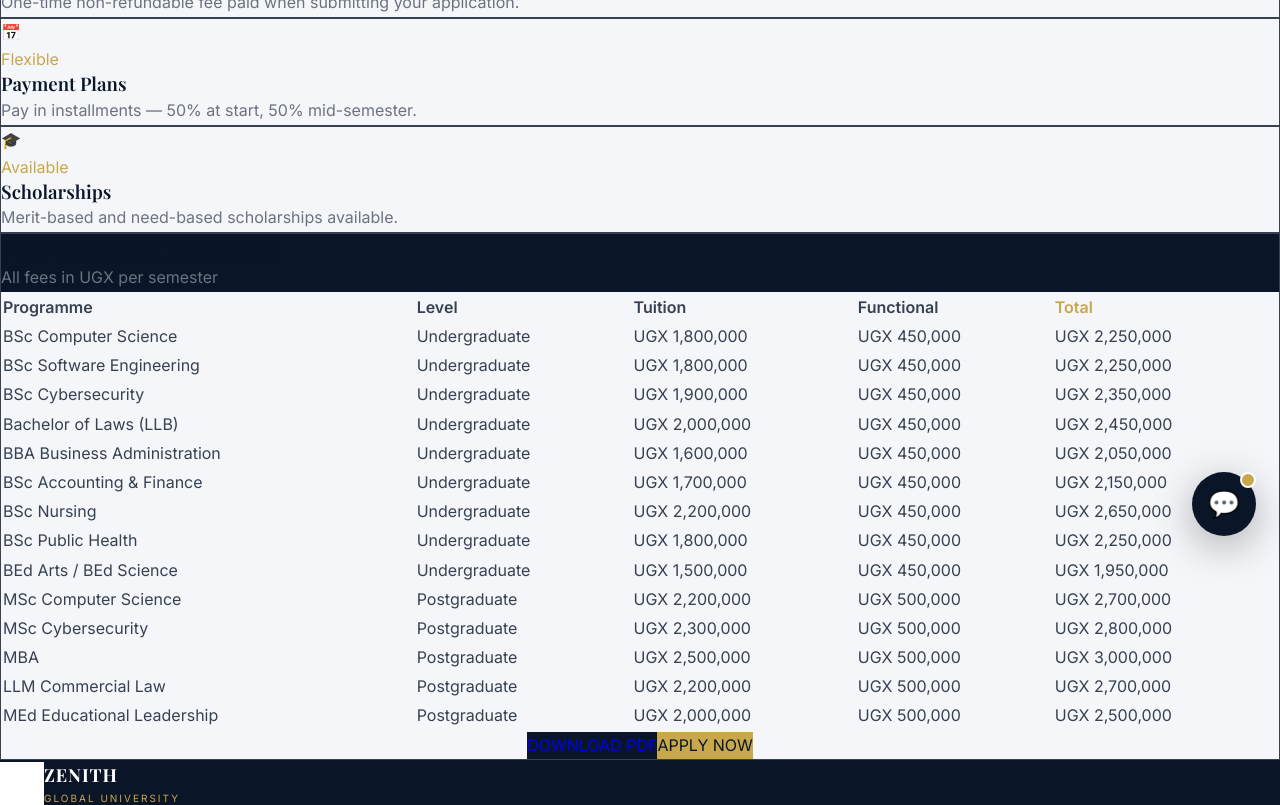
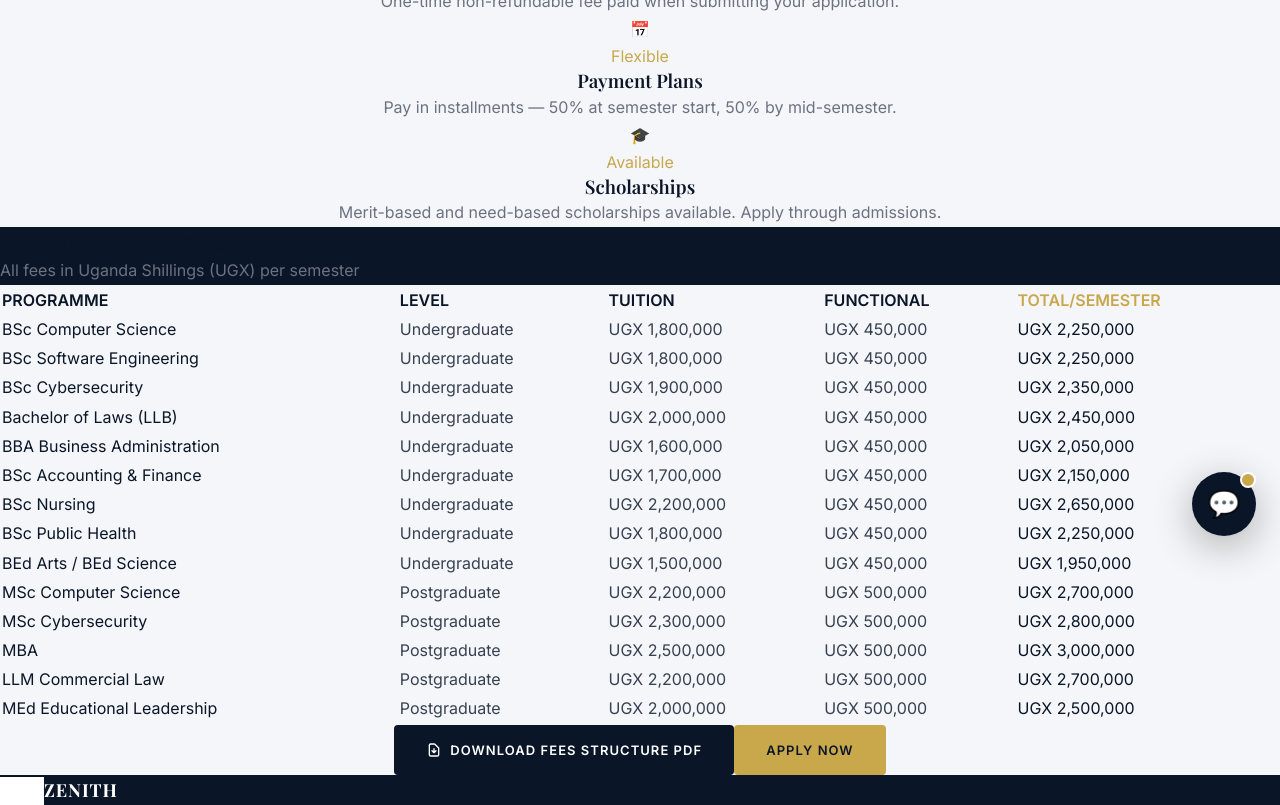
Before and after one commit to ReonCodes/zenith-global-university, a Next.js app: page /admissions/fees in a window 1280 px wide. Shown: the part 240-1045 px from the top of the page. Built offline with nearby package versions, Linux system fonts and the light colour scheme.

Commit message:
Full restyling - VU-style layout, gallery, PDF, social icons, about tabs

```diff
--- a/src/app/admissions/fees/page.js
+++ b/src/app/admissions/fees/page.js
@@ -20,104 +20,122 @@ const fees = [
 export default function FeesPage() {
   return (
     <div className="bg-white">
-
-      {/* Hero */}
       <div className="bg-[#0a1628] py-24 px-6 relative overflow-hidden">
-        <div className="absolute inset-0 bg-[radial-gradient(circle_at_center,rgba(201,168,76,0.15),transparent_60%)]" />
+        <div className="absolute inset-0" style={{background: 'radial-gradient(circle at 50% 50%, rgba(201,168,76,0.15) 0%, transparent 60%)'}} />
         <div className="max-w-7xl mx-auto relative z-10">
           <div className="flex items-center gap-2 text-gray-400 text-sm mb-4">
-            <Link href="/" className="hover:text-[#c9a84c]">Home</Link>
-            <span>/</span>
-            <Link href="/admissions" className="hover:text-[#c9a84c]">Admissions</Link>
-            <span>/</span>
+            <Link href="/" className="hover:text-[#c9a84c]">Home</Link><span>/</span>
+            <Link href="/admissions" className="hover:text-[#c9a84c]">Admissions</Link><span>/</span>
             <span className="text-[#c9a84c]">Tuition & Fees</span>
           </div>
           <h1 className="text-5xl font-bold text-white mb-4">Tuition & Fees</h1>
-          <p className="text-gray-300 text-xl max-w-2xl">
-            Transparent, affordable fees for world-class education. All amounts in UGX per semester.
-          </p>
+          <p className="text-gray-300 text-xl max-w-2xl">Transparent, affordable fees for world-class education. All amounts in UGX per semester.</p>
         </div>
       </div>
 
-      {/* Info Cards */}
-      <section className="py-20 px-6 bg-[#f4f6f9]">
+      <section className="py-24 px-6 bg-[#f4f6f9]">
         <div className="max-w-7xl mx-auto">
-
-          <div className="grid md:grid-cols-3 gap-6 mb-16">
+          <div className="grid grid-cols-1 md:grid-cols-3 gap-6 mb-16">
             {[
               { icon: '💰', title: 'Application Fee', amount: 'UGX 50,000', desc: 'One-time non-refundable fee paid when submitting your application.' },
-              { icon: '📅', title: 'Payment Plans', amount: 'Flexible', desc: 'Pay in installments — 50% at start, 50% mid-semester.' },
-              { icon: '🎓', title: 'Scholarships', amount: 'Available', desc: 'Merit-based and need-based scholarships available.' },
+              { icon: '📅', title: 'Payment Plans', amount: 'Flexible', desc: 'Pay in installments — 50% at semester start, 50% by mid-semester.' },
+              { icon: '🎓', title: 'Scholarships', amount: 'Available', desc: 'Merit-based and need-based scholarships available. Apply through admissions.' },
             ].map((item) => (
-              <div key={item.title} className="bg-white p-6 rounded-xl border">
-                <div className="text-3xl mb-3">{item.icon}</div>
-                <div className="text-lg font-bold text-[#c9a84c]">{item.amount}</div>
-                <h3 className="font-semibold text-[#0a1628]">{item.title}</h3>
-                <p className="text-gray-500 text-sm mt-1">{item.desc}</p>
+              <div key={item.title} className="bg-white rounded-2xl p-8 shadow-sm text-center">
+                <div className="text-4xl mb-4">{item.icon}</div>
+                <div className="text-2xl font-bold text-[#c9a84c] mb-2">{item.amount}</div>
+                <h3 className="font-bold text-[#0a1628] text-lg mb-2">{item.title}</h3>
+                <p className="text-gray-500 text-sm">{item.desc}</p>
               </div>
             ))}
           </div>
 
-          {/* Table */}
-          <div className="bg-white rounded-xl border overflow-hidden">
-
+          <div className="bg-white rounded-2xl shadow-sm overflow-hidden">
             <div className="bg-[#0a1628] px-6 py-4">
-              <h2 className="text-white font-bold text-lg">Fees Structure 2025/2026</h2>
-              <p className="text-gray-400 text-sm">All fees in UGX per semester</p>
+              <h2 className="text-white font-bold text-xl">Complete Fees Structure 2025/2026</h2>
+              <p className="text-gray-400 text-sm mt-1">All fees in Uganda Shillings (UGX) per semester</p>
             </div>
-
             <div className="overflow-x-auto">
-              <table className="w-full text-sm">
-                <thead className="bg-[#f4f6f9] text-left">
-                  <tr>
-                    <th className="px-6 py-3 font-semibold">Programme</th>
-                    <th className="px-6 py-3 font-semibold">Level</th>
-                    <th className="px-6 py-3 font-semibold">Tuition</th>
-                    <th className="px-6 py-3 font-semibold">Functional</th>
-                    <th className="px-6 py-3 font-semibold text-[#c9a84c]">Total</th>
+              <table className="w-full">
+                <thead>
+                  <tr className="bg-[#f4f6f9]">
+                    <th className="text-left px-6 py-4 text-sm font-bold text-[#0a1628] uppercase tracking-wide">Programme</th>
+                    <th className="text-left px-6 py-4 text-sm font-bold text-[#0a1628] uppercase tracking-wide">Level</th>
+                    <th className="text-left px-6 py-4 text-sm font-bold text-[#0a1628] uppercase tracking-wide">Tuition</th>
+                    <th className="text-left px-6 py-4 text-sm font-bold text-[#0a1628] uppercase tracking-wide">Functional</th>
+                    <th className="text-left px-6 py-4 text-sm font-bold text-[#c9a84c] uppercase tracking-wide">Total/Semester</th>
                   </tr>
                 </thead>
-
                 <tbody>
-                  {fees.map((fee, i) => (
-                    <tr key={fee.programme} className="border-t hover:bg-gray-50">
-                      <td className="px-6 py-4 font-medium">{fee.programme}</td>
+                  {fees.map((fee, index) => (
+                    <tr key={fee.programme} className={`border-b border-gray-100 hover:bg-[#f4f6f9] transition-colors ${index % 2 === 0 ? 'bg-white' : 'bg-gray-50/50'}`}>
+                      <td className="px-6 py-4 font-medium text-[#0a1628]">{fee.programme}</td>
                       <td className="px-6 py-4">
-                        <span className={`text-xs px-2 py-1 rounded-full font-semibold ${
-                          fee.level === 'Undergraduate'
-                            ? 'bg-blue-100 text-blue-700'
-                            : 'bg-purple-100 text-purple-700'
-                        }`}>
+                        <span className={`text-xs font-bold px-2 py-1 rounded-full ${fee.level === 'Undergraduate' ? 'bg-blue-100 text-blue-700' : 'bg-purple-100 text-purple-700'}`}>
                           {fee.level}
                         </span>
                       </td>
-                      <td className="px-6 py-4 text-gray-600">UGX {fee.tuition}</td>
-                      <td className="px-6 py-4 text-gray-600">UGX {fee.functional}</td>
-                      <td className="px-6 py-4 font-bold">UGX {fee.total}</td>
+                      <td className="px-6 py-4 text-gray-600 text-sm">UGX {fee.tuition}</td>
+                      <td className="px-6 py-4 text-gray-600 text-sm">UGX {fee.functional}</td>
+                      <td className="px-6 py-4 font-bold text-[#0a1628]">UGX {fee.total}</td>
                     </tr>
                   ))}
                 </tbody>
               </table>
             </div>
+            <div className="flex flex-wrap justify-center gap-4 mt-10">
 
-            {/* Actions */}
-            <div className="flex flex-wrap justify-center gap-4 py-10">
   <a
     href="/ZGU_Fees_Structure_2025_2026.pdf"
     download
-                className="inline-flex items-center gap-2 bg-[#0a1628] text-white px-8 py-3 rounded font-bold text-sm uppercase tracking-widest hover:bg-[#c9a84c] hover:text-[#0a1628] transition-all"
+    style={{
+      display: 'inline-flex',
+      alignItems: 'center',
+      gap: '8px',
+      background: '#0a1628',
+      color: 'white',
+      padding: '14px 32px',
+      borderRadius: '4px',
+      fontWeight: 700,
+      fontSize: '13px',
+      fontFamily: 'Inter, sans-serif',
+      textTransform: 'uppercase',
+      letterSpacing: '0.08em',
+      textDecoration: 'none',
+      transition: 'all 0.2s'
+    }}
+    className="hover:bg-[#c9a84c] hover:text-[#0a1628]"
   >
-                Download PDF
+    <svg style={{ width: '16px', height: '16px' }} fill="none" stroke="currentColor" viewBox="0 0 24 24">
+      <path strokeLinecap="round" strokeLinejoin="round" strokeWidth={2}
+        d="M12 10v6m0 0l-3-3m3 3l3-3m2 8H7a2 2 0 01-2-2V5a2 2 0 012-2h5.586a1 1 0 01.707.293l5.414 5.414a1 1 0 01.293.707V19a2 2 0 01-2 2z"
+      />
+    </svg>
+    Download Fees Structure PDF
   </a>
 
   <Link
     href="/admissions/apply"
-                className="inline-flex items-center bg-[#c9a84c] text-[#0a1628] px-8 py-3 rounded font-bold text-sm uppercase tracking-widest hover:bg-[#0a1628] hover:text-white transition-all"
+    style={{
+      display: 'inline-flex',
+      alignItems: 'center',
+      background: '#c9a84c',
+      color: '#0a1628',
+      padding: '14px 32px',
+      borderRadius: '4px',
+      fontWeight: 700,
+      fontSize: '13px',
+      fontFamily: 'Inter, sans-serif',
+      textTransform: 'uppercase',
+      letterSpacing: '0.08em',
+      transition: 'all 0.2s'
+    }}
+    className="hover:bg-[#0a1628] hover:text-white"
   >
     Apply Now
   </Link>
+
 </div>
-
           </div>
         </div>
       </section>
```
Lines whose indentation alone changed are shown as unchanged.
